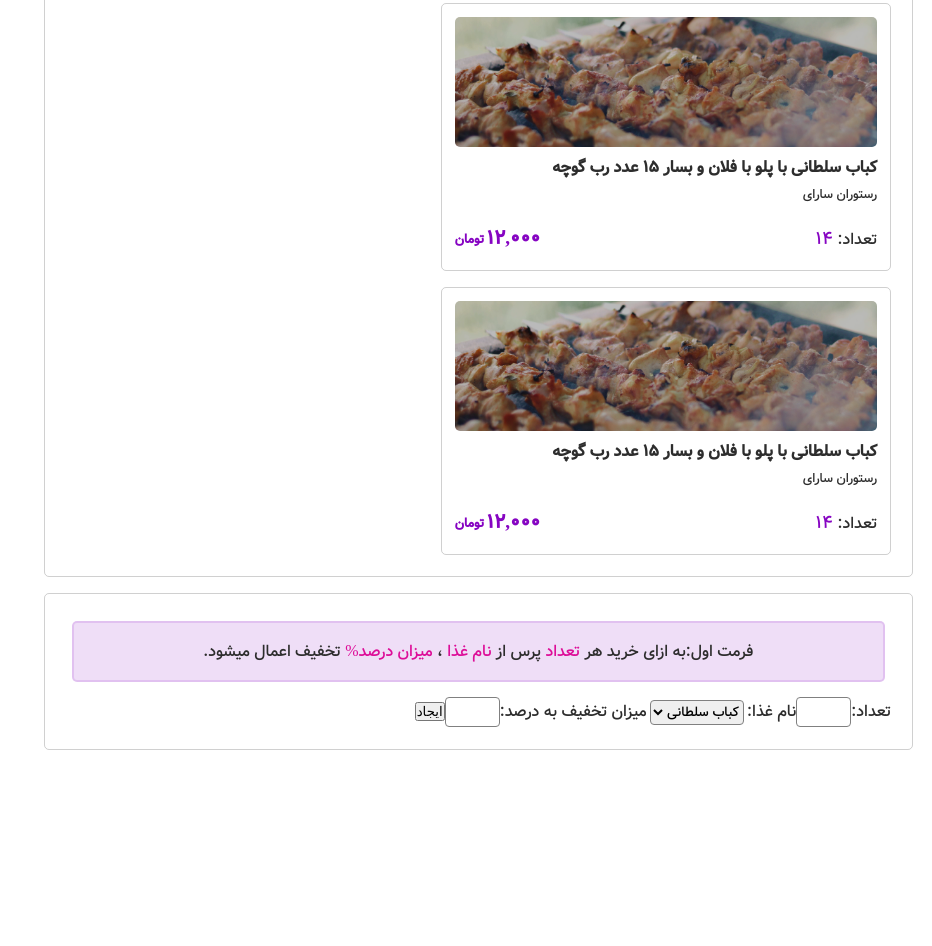
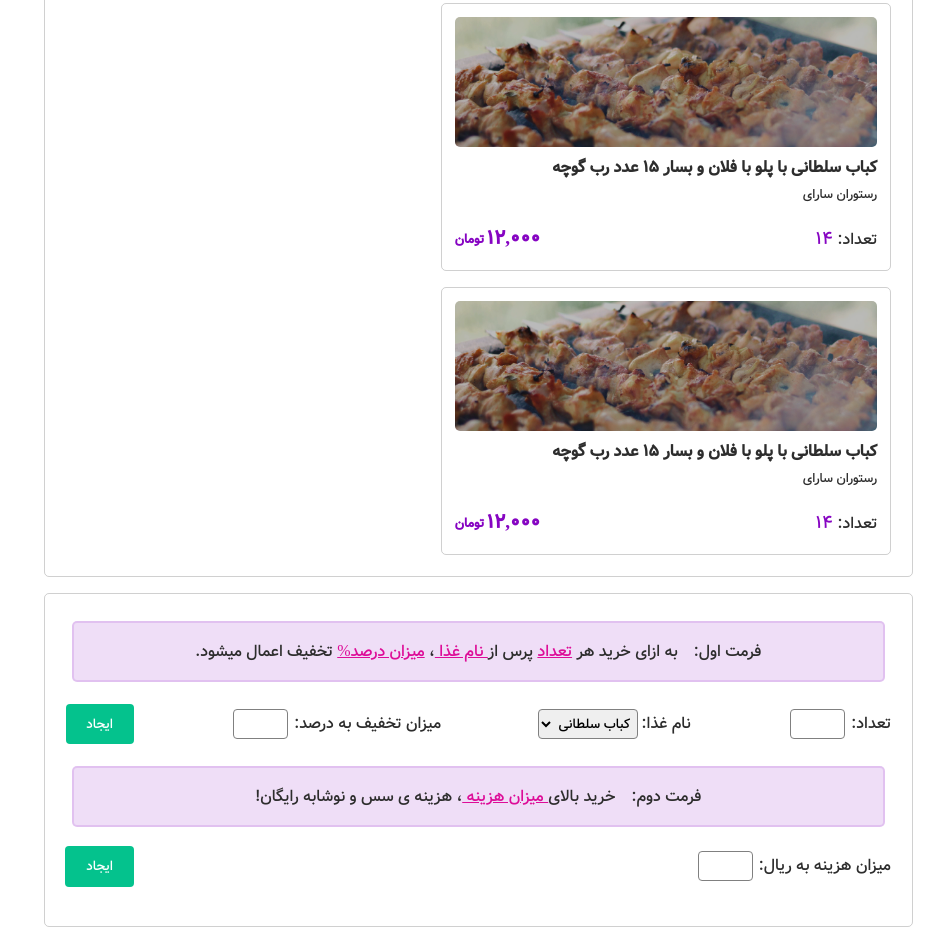
Before and after one commit to Hassan-Saleh9524/Restaurant, a React app: page / in a window 1280 px wide. Shown: the part 1662-2608 px from the top of the page, without its empty margins (348-1280 px from the left). Before the commit the page ends 2431 px from the top, so only its background shows below. Built offline with nearby package versions, Linux system fonts and the light colour scheme; a web font is replaced by a local one.

Commit message:
complete couponSection UI

```diff
--- a/src/components/admin-frontend/AdminPanel/AdminPanel.css
+++ b/src/components/admin-frontend/AdminPanel/AdminPanel.css
@@ -3,6 +3,7 @@
     --primary-color: rgb(134, 4, 194);
     --dark-color-text: #2d2d2d;
     --active-item-color: rgb(221, 13, 152);
+    --submit-color: rgb(4, 194, 141);
 }
 
 .admin-panel {
@@ -206,6 +207,10 @@ span.details-span {
 }
 .coupon-format .highlight {
     color: var(--active-item-color);
+    text-decoration: underline;
+}
+.coupon-format > div {
+    margin-right: 1rem;
 }
 
 
@@ -214,8 +219,10 @@ span.details-span {
     color: var(--dark-color-text);
     cursor: pointer;
 }
+.form-input > * {
+    margin: 0 .37rem;
+}
 .form-input input{
-    margin-top: .55rem;
     width: 55px;
     height: 30px;
     padding: 2px 8px;
@@ -228,8 +235,40 @@ span.details-span {
     font-family: Vazir;
     border-radius: 4px;
     margin: .2rem;
+    padding: 0 .2rem;
+    height: 30px;
 }
 .form-input input:focus,
 .form-input select:focus{
     outline-color: var(--primary-color);
 }
+.form-input select option {
+    color: var(--primary-color);
+    background-color: #fff;
+}
+.form-input select option:hover {
+    color: #fff;
+    background-color: var(--primary-color);
+}
+.coupon-section .insert-coupon {
+    display: flex;
+    flex-flow: row wrap;
+    align-items: center;
+    justify-content: space-between;
+    gap: .8rem;
+    margin: 1rem 0;
+}
+
+.create-coupon-btn {
+    border: 0;
+    cursor: pointer;
+    border-radius: 4px;
+    padding: .6rem 1.3rem;
+    color: #fff;
+    font-family: Vazir;
+    background-color: var(--submit-color);
+}
+.create-coupon-btn:hover {
+    background-color: rgb(4, 165, 119);
+
+}
--- a/src/components/admin-frontend/AdminPanel/CouponSection/CouponSection.js
+++ b/src/components/admin-frontend/AdminPanel/CouponSection/CouponSection.js
@@ -10,13 +10,16 @@ export default function CouponSection() {
                         به ازای خرید هر <span className="highlight">تعداد</span> پرس از<span className="highlight"> نام غذا </span>، <span className="highlight">میزان درصد%</span> تخفیف اعمال میشود.
                     </div>
                 </div>
+                <div className="insert-coupon">
+
+
                     <label htmlFor="coupon-foodCount" className="form-input">
                         تعداد:
                         <input type="number" id="coupon-foodCount" />
                     </label>
                     <label htmlFor="coupon-foodName" className="form-input">
                         نام غذا:
-                    <select id="coupon-foodname">
+                        <select id="coupon-foodName">
                             <option value="کباب سلطانی">
                                 کباب سلطانی
                             </option>
@@ -30,9 +33,25 @@ export default function CouponSection() {
                     </label>
                     <label htmlFor="coupon-discountRate" className="form-input">
                         میزان تخفیف به درصد:
-                    <input type="number" id="coupon-discountRate"/>
+                        <input type="number" id="coupon-discountRate" />
                     </label>
-                <button type="button" className="create-coupon-btn">ایجاد</button>
+                    <button type="button" className="create-coupon-btn format-one">ایجاد</button>
+                </div>
+                <div className="coupon-format">
+                    فرمت دوم:
+                    <div>
+                        خرید بالای<span className="highlight"> میزان هزینه </span>، هزینه ی سس و نوشابه رایگان!
+                    </div>
+                </div>
+                <div className="insert-coupon">
+
+                    <label htmlFor="coupon-freeRate" className="form-input">
+                        میزان هزینه به ریال:
+                        <input type="number" id="coupon-freeRate" />
+                    </label>
+                    <button type="button" className="create-coupon-btn format-two">ایجاد</button>
+                </div>
+
             </form>
         </section>
     )
--- a/src/components/admin-frontend/AdminSignUp/AdminSignUp.css
+++ b/src/components/admin-frontend/AdminSignUp/AdminSignUp.css
@@ -93,5 +93,5 @@
     background-color: var(--submit-color);
 }
 .create-restaurant-btn:hover {
-    background-color: rgb(4, 165, 119);;
+    background-color: rgb(4, 165, 119);
 }
```
Lines whose indentation alone changed are shown as unchanged.
